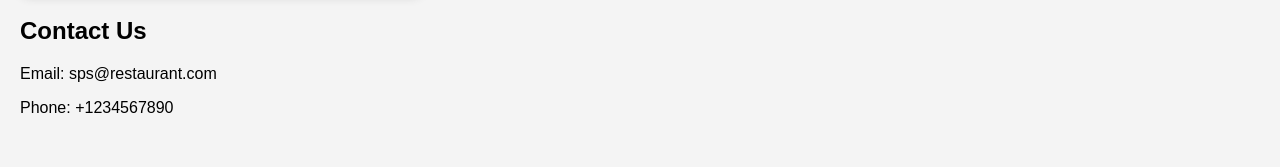
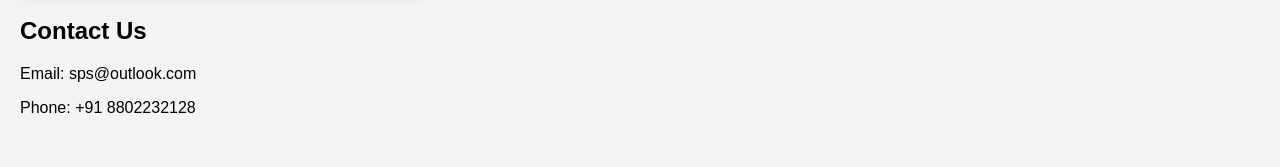
Before and after one commit to cerfa703-ui/sps-restaurant, a plain HTML site: page index.html in a window 1280 px wide. Shown: the part 1316-1483 px from the top of the page. Drawn offline with Linux system fonts and the light colour scheme.

Commit message:
Update index.html

```diff
--- a/index.html
+++ b/index.html
@@ -123,8 +123,8 @@
     </div>
 
     <h2 id="contact">Contact Us</h2>
-    <p>Email: sps@restaurant.com</p>
-    <p>Phone: +1234567890</p>
+    <p>Email: sps@outlook.com</p>
+    <p>Phone: +91 8802232128</p>
 
 </div>
 
```
